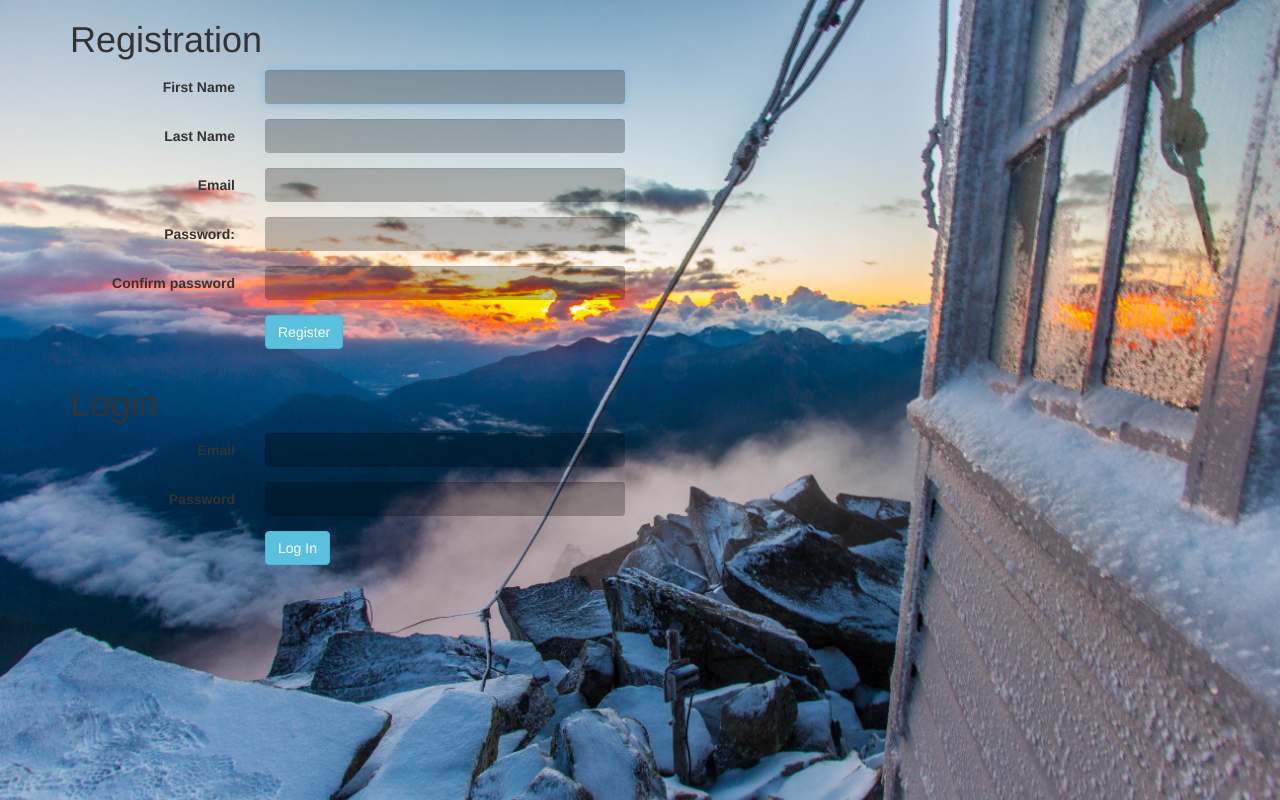
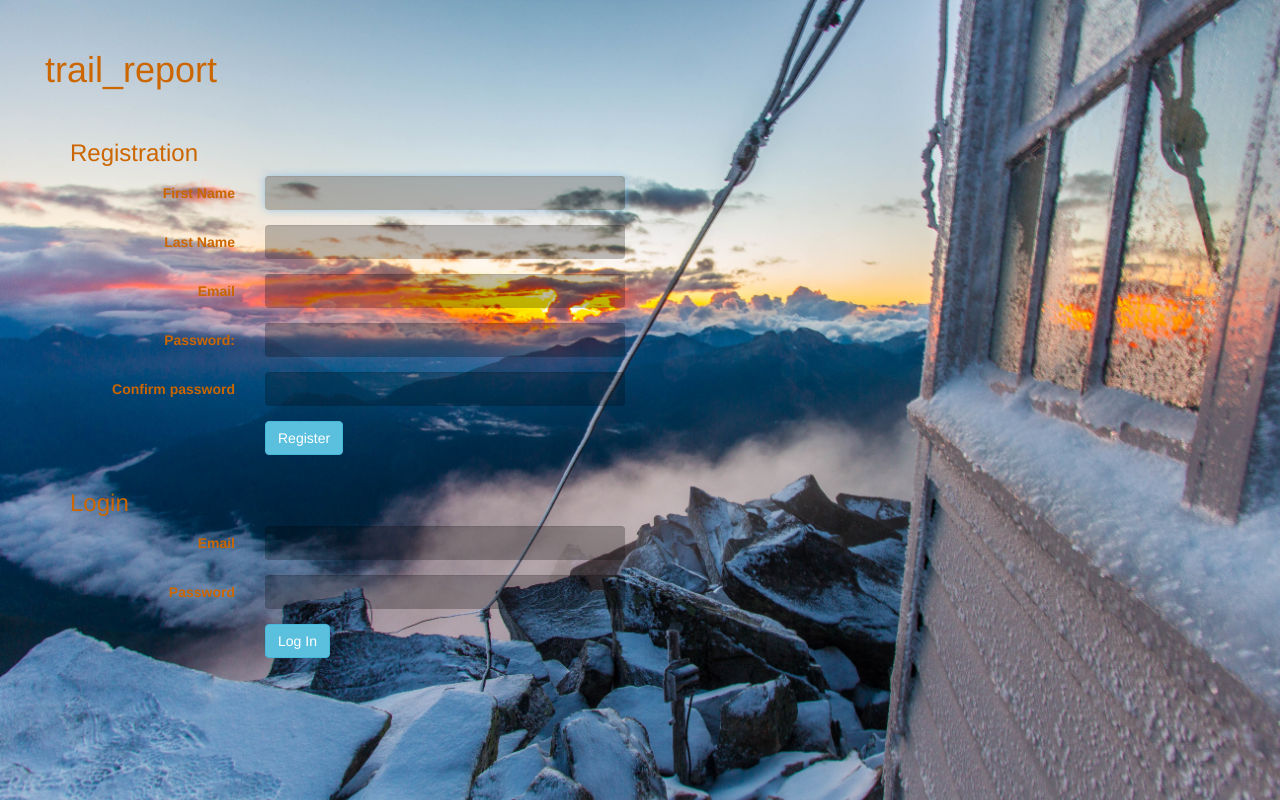
Before and after one commit to mneall/trailReport, a Django app: page / in a window 1280 px wide. Run offline with Django 3.2, Linux system fonts and the light colour scheme; parts of the project's set-up code (start-up, migrations or seed data) failed here and were passed over; some libraries are stand-ins or nearby versions.

Commit message:
add styling to login/reg page

```diff
--- a/apps/app1/static/app1/login.css
+++ b/apps/app1/static/app1/login.css
@@ -2,7 +2,14 @@
   margin: 0 auto;
   background-image: url("background-1-1.jpg");
   background-size: 100%;
-}
+  color: #cc6600;
+ }
+
+ #title {
+ 	margin-top: 30px;
+ 	margin-bottom: 20px;
+ 	margin-left: 30px;
+ }
 
 .error {
 	color: red;
--- a/apps/app1/templates/app1/login.html
+++ b/apps/app1/templates/app1/login.html
@@ -10,8 +10,11 @@
 	<script src="http://code.jquery.com/ui/1.12.0/jquery-ui.js"></script>
 </head>
 <body>
+	<div id="title" class="container">
+		<h1>trail_report</h1>
+	</div>
 	<div class="container">
-		<h1>Registration</h1>
+		<h3>Registration</h3>
 
 		<form class="form-horizontal" role="form" action="/register" method="post">
 			{% csrf_token %}
@@ -66,7 +69,7 @@
 	{% endfor %}
 
 	<div class="container">
-		<h1>Login</h1>
+		<h3>Login</h3>
 		<form class="form-horizontal" role="form" action="/login" method="post">
 			{% csrf_token %}
 
```
Also changed, not shown: apps/app1/static/app1/pawprint.png (added).
